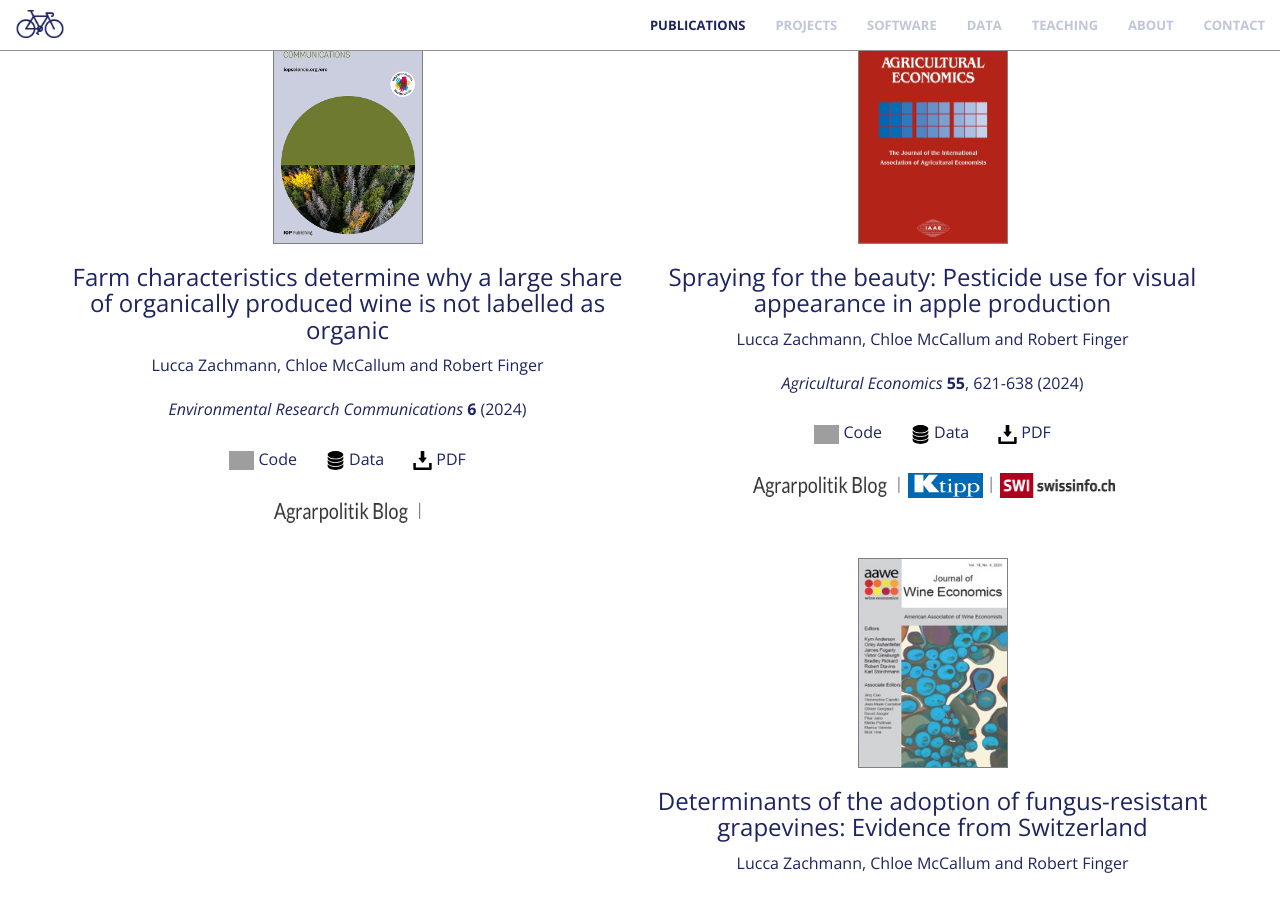
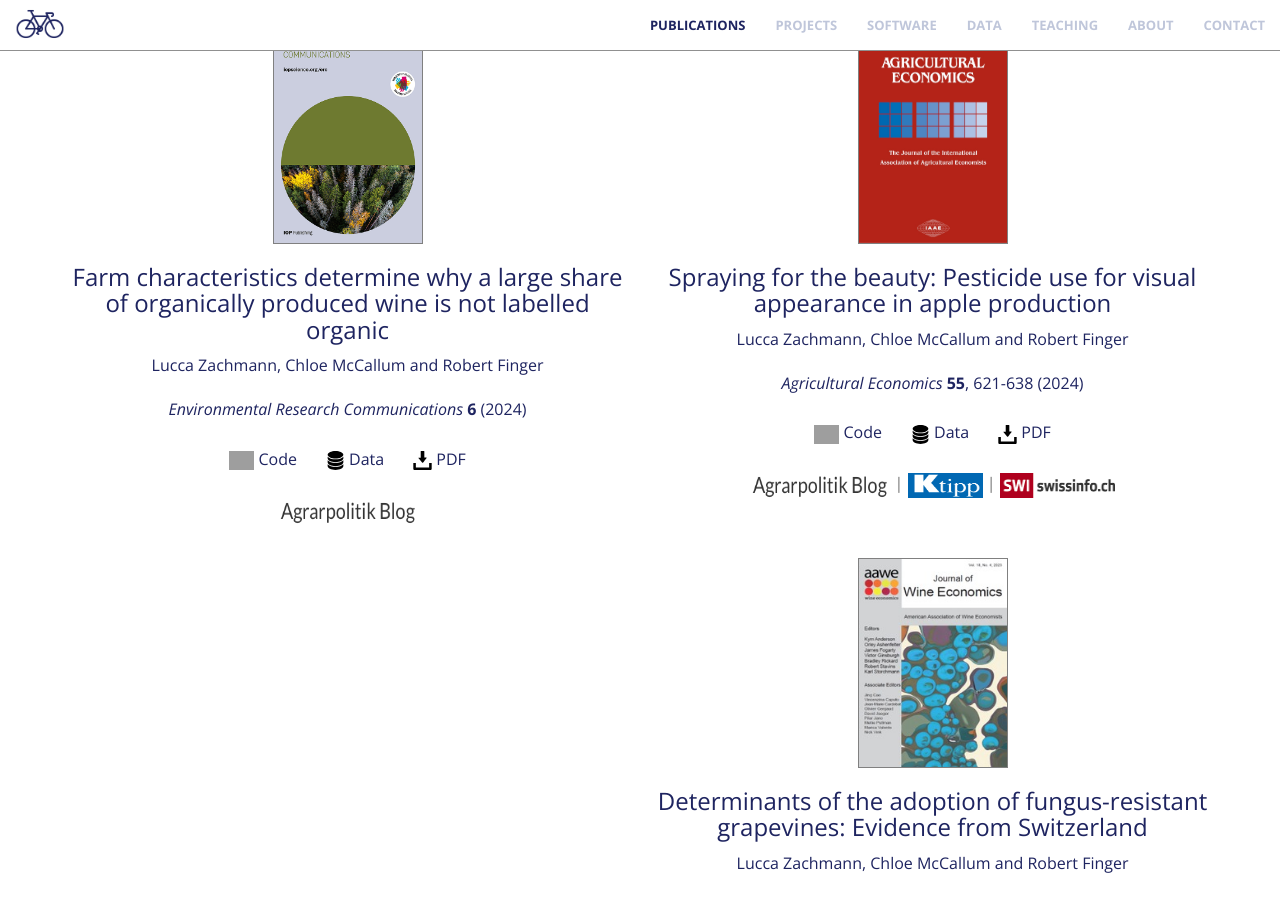
Before and after one commit to luccalino/luccalino.github.io, a Jekyll site: the page built from index.html, in a window 1280 px wide and 900 px high, scrolled down 1042 px. Built offline with Jekyll 4.4.1, drawn with Linux system fonts in a browser that asks for light colours; nearby versions of some CDN libraries; grey boxes are pictures that could not be loaded.

Commit message:
Update publications.html

```diff
--- a/_includes/publications.html
+++ b/_includes/publications.html
@@ -12,13 +12,13 @@
         <div class="row">
            <div class="col-md-6 mb-4 text-center d-flex align-items-stretch">
                       <a class="fa fa-4x wow bounceIn text-primary" href="https://iopscience.iop.org/article/10.1088/2515-7620/ad9383" target="_blank"><img title="ERC" alt="ERC" src="img/erc.jpeg" style="cursor:pointer;border:1px solid grey;" width="150" height="210"></a>
-                      <h3 style="color:#1E2460;">Farm characteristics determine why a large share of organically produced wine is not labelled as organic</h3>
+                      <h3 style="color:#1E2460;">Farm characteristics determine why a large share of organically produced wine is not labelled organic</h3>
                       <p class="text-muted" style="color:#1E2460;">Lucca Zachmann, Chloe McCallum and Robert Finger</p>
                       <p class="text-muted" style="color:#1E2460;"><i>Environmental Research Communications</i> <b>6</b> (2024)</p>
                       <p style="margin-bottom:0.15cm;"></p>
                       <p class="text-muted" style="color:#1E2460;"><a href="https://www.research-collection.ethz.ch/handle/20.500.11850/708037" target="_blank"><i><img src="img/logo/github-icon-1-logo-svgrepo-com.svg" style="cursor:pointer; height:0.5cm; weight: 0.5cm;"></i></a> Code &nbsp; &nbsp; &nbsp; <a href="https://www.research-collection.ethz.ch/handle/20.500.11850/568595" target="_blank"><i><img src="img/logo/data-storage-device-svgrepo-com.svg" style="cursor:pointer; height:0.5cm; weight: 0.5cm;"></i></a> Data &nbsp; &nbsp; &nbsp; <a href="https://iopscience.iop.org/article/10.1088/2515-7620/ad9383/pdf" target="_blank"><i><img src="img/logo/download-button-svgrepo-com.svg" style="cursor:pointer; height:0.5cm; weight: 0.5cm;"></i></a> PDF </p>
                       <p style="margin-bottom:0.15cm;"></p>
-                      <p class="text-muted"><a href="https://agrarpolitik-blog.com/2024/12/09/nicht-jeder-biologisch-erzeugte-wein-ist-mit-dem-biolabel-gekennzeichnet/" target="_blank"><img src="/img/agrarpolitik_blog.png" style="cursor:pointer" width="140" height="30"></a> |
+                      <p class="text-muted"><a href="https://agrarpolitik-blog.com/2024/12/09/nicht-jeder-biologisch-erzeugte-wein-ist-mit-dem-biolabel-gekennzeichnet/" target="_blank"><img src="/img/agrarpolitik_blog.png" style="cursor:pointer" width="140" height="30"></a></p>
                       <p style="margin-bottom:1cm;"></p>
            </div>
            <div class="col-md-6 mb-4 text-center d-flex align-items-stretch">
```
